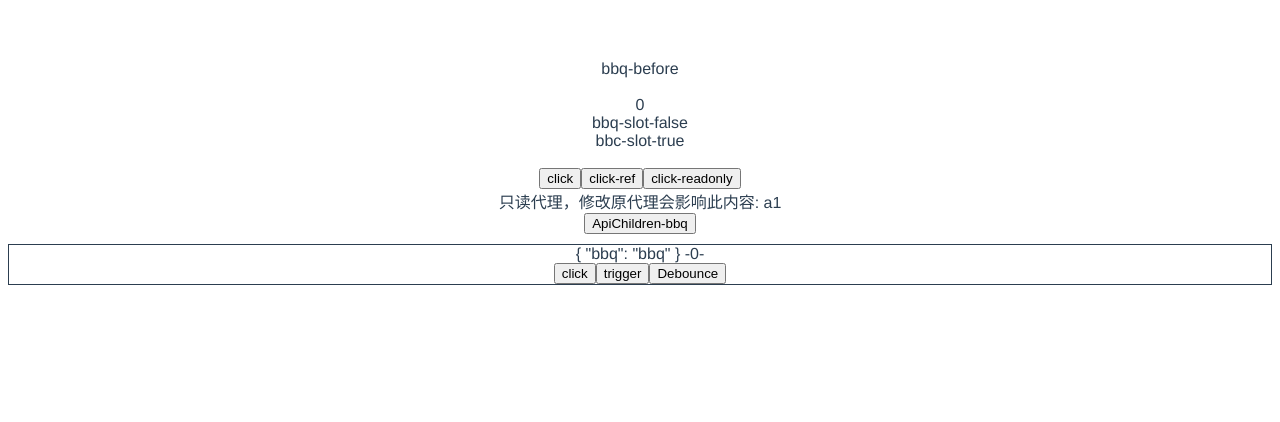
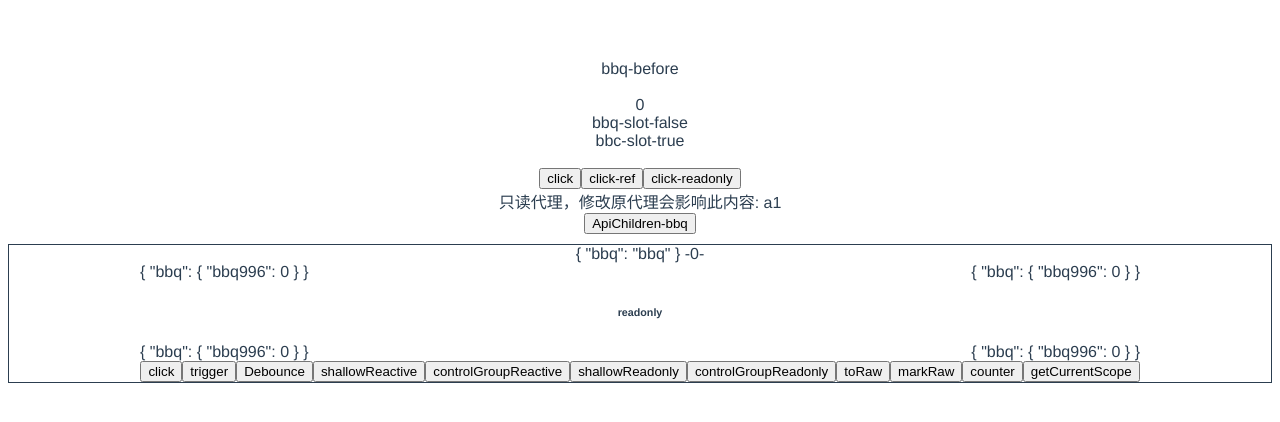
Before and after one commit to jxhhdx/demo-vue, a Vue app: page / in a window 1280 px wide. Shown: the top 422 px of the page. Built offline with nearby package versions, Linux system fonts and the light colour scheme.

Commit message:
chore: use api advanced

```diff
--- a/src/components/CompositionApi/ApiAdvanced.vue
+++ b/src/components/CompositionApi/ApiAdvanced.vue
@@ -3,14 +3,50 @@
     {{ JSON.stringify(sref, null, 2) }}
     -{{ udref }}-
     <br>
+    <div class="block">
+      <div>{{ JSON.stringify(sReactive, null, 2) }}</div>
+      <div>{{ JSON.stringify(controlGroupSReactive, null, 2) }}</div>
+    </div>
+    <h6>readonly</h6>
+    <div class="block">
+      <!-- <h1>readonly</h1> -->
+      <div>{{ JSON.stringify(sReadonly, null, 2) }}</div>
+      <div>{{ JSON.stringify(controlGroupSReadonly, null, 2) }}</div>
+    </div>
     <button @click="() => click('click')">click</button>
     <button @click="() => click('trigger')">trigger</button>
     <button @click="() => click('d')">Debounce</button>
+    <button @click="() => click('shallowReactive')">shallowReactive</button>
+    <button @click="() => click('controlGroupReactive')">controlGroupReactive</button>
+    <button @click="() => click('shallowReadonly')">shallowReadonly</button>
+    <button @click="() => click('controlGroupReadonly')">controlGroupReadonly</button>
+    <button @click="() => click('toRaw')">toRaw</button>
+    <button @click="() => click('markRaw')">markRaw</button>
+    <button @click="() => click('counter')">counter</button>
+    <button @click="() => click('getCurrentScope')">getCurrentScope</button>
   </div>
 </template>
 
 <script lang="ts">
-import { shallowRef, triggerRef, customRef } from 'vue';
+import {
+  ref,
+  shallowRef,
+  triggerRef,
+  customRef,
+  shallowReactive,
+  reactive,
+  shallowReadonly,
+  readonly,
+  toRaw,
+  markRaw,
+  isReactive,
+  effectScope,
+  computed,
+  watch,
+  watchEffect,
+  getCurrentScope,
+  onScopeDispose,
+} from 'vue';
 
 function useDebouncedRef(value, delay = 200) {
   let timeout
@@ -33,7 +69,27 @@ function useDebouncedRef(value, delay = 200) {
 export default {
   setup() {
     const sref = shallowRef({ bbq: 'bbq' });
+    // customRef
     const udref = useDebouncedRef(0);
+    const sReactive = reactive({ bbq: { bbq996: 0 } });
+    const controlGroupSReactive = shallowReactive({ bbq: { bbq996: 0 } });
+    const sReadonly = readonly({ bbq: { bbq996: 0 } });
+    const controlGroupSReadonly = shallowReadonly({ bbq: { bbq996: 0 } });
+    const raw1 = reactive({ bbq: 'bbq' });
+    const raw2 = shallowReactive({ bbq: 'bbq' });
+    const raw3 = readonly({ bbq: 'bbq' });
+    const raw4 = shallowReadonly({ bbq: 'bbq' });
+    const scope = effectScope();
+    const counter = ref(1)
+
+    scope.run(() => {
+      const doubled = computed(() => counter.value * 2)
+      watchEffect(() => console.log('Count: ', doubled.value))
+    })
+    const gcs = getCurrentScope();
+    onScopeDispose(() => {
+      console.log('hello world')
+    });
     const click = (param) => {
       if (param === 'click') {
         sref.value.bbq += '-bbq'
@@ -41,9 +97,39 @@ export default {
         triggerRef(sref);
       } else if (param === 'd') {
         udref.value ++;
+      } else if (param === 'shallowReactive') {
+        sReactive.bbq.bbq996 ++;
+      } else if (param === 'controlGroupReactive') {
+        controlGroupSReactive.bbq.bbq996 ++;
+      } else if (param === 'shallowReadonly') {
+        sReadonly.bbq.bbq996 ++;
+      } else if (param === 'controlGroupshallowReadonly') {
+        controlGroupSReadonly.bbq.bbq996 ++;
+      } else if (param === 'toRaw') {
+        console.log(raw1, raw2, raw3, raw4);
+        console.log(toRaw(raw1), toRaw(raw2), toRaw(raw3), toRaw(raw4));
+      } else if (param === 'markRaw') {
+        const foo = markRaw({})
+        console.log(isReactive(reactive(foo))) // false
+        // 也适用于嵌套在其他响应性对象
+        const bar = reactive({ foo })
+        console.log(isReactive(bar.foo)) // false
+      } else if (param === 'counter') {
+        counter.value ++;
+      } else if (param === 'getCurrentScope') {
+        console.log(gcs);
       }
     }
-    return { sref, click, udref };
+    return { sref, click, udref, sReactive, controlGroupSReactive, sReadonly, controlGroupSReadonly };
   }
 }
 </script>
+
+<style>
+.block {
+  display: flex;
+  width: 1000px;
+  justify-content: space-between;
+  margin: 0 auto;
+}
+</style>
```
